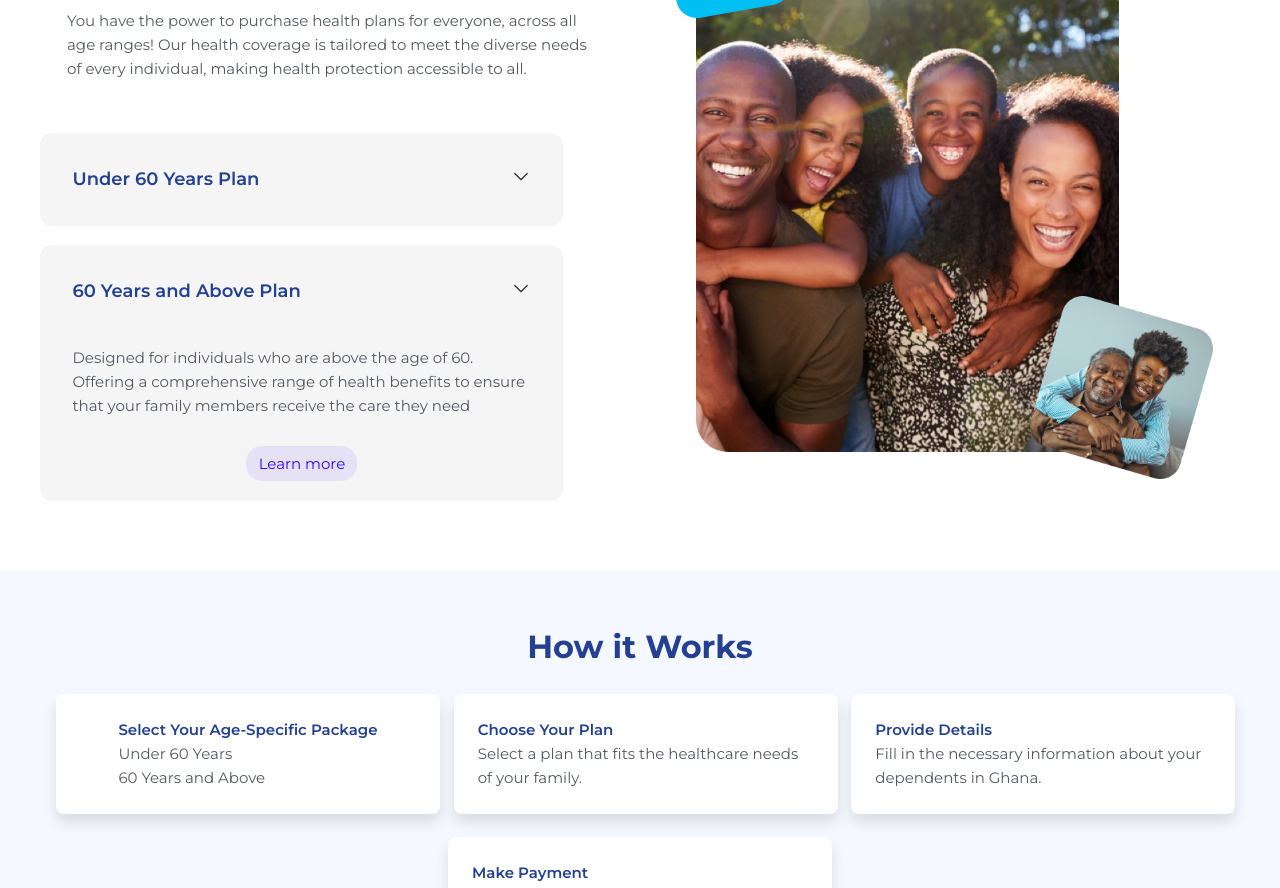
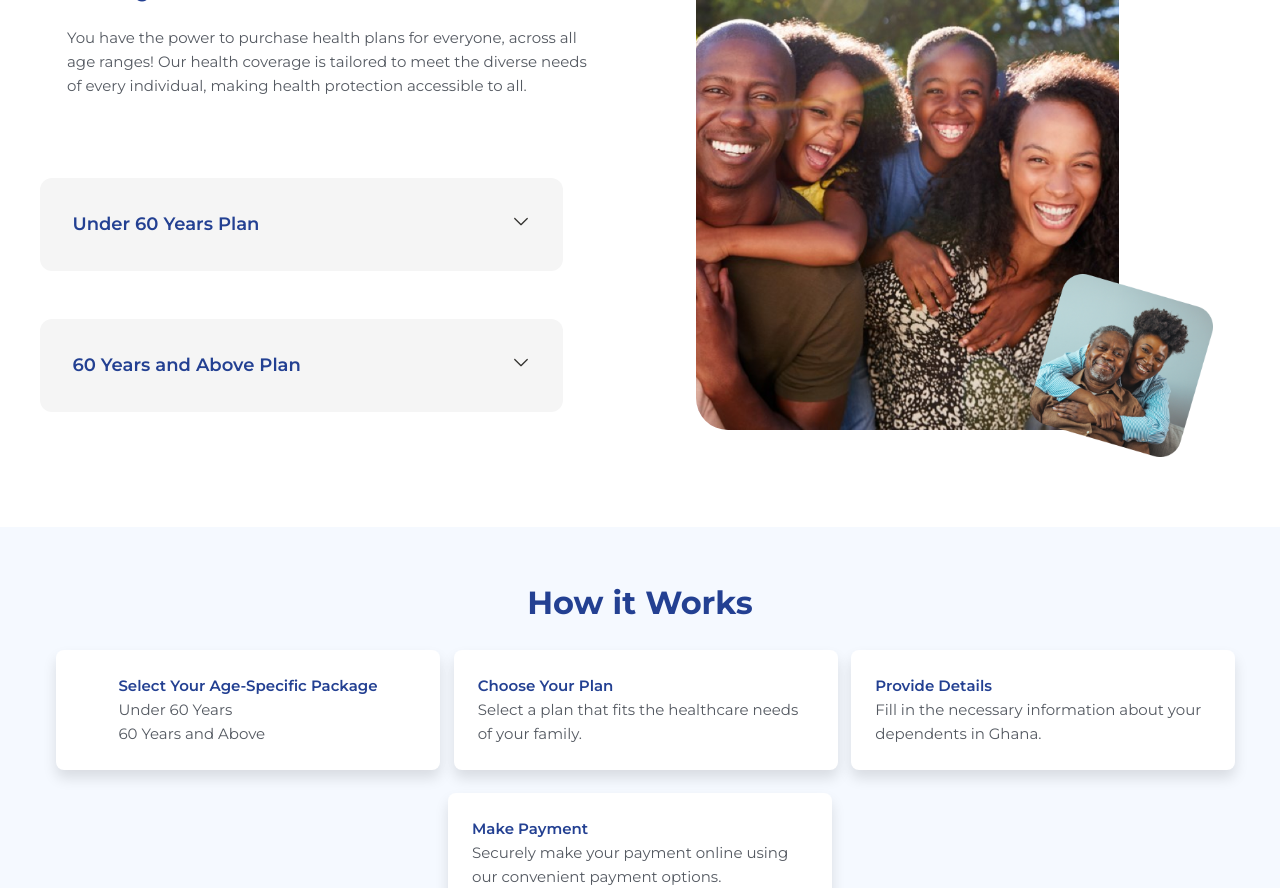
Before and after one commit to jayse45/landing_page_glico, a React (Create React App) app: page / in a window 1280 px wide. Shown: the part 1320-2208 px from the top of the page. Built offline with nearby package versions, Linux system fonts and the light colour scheme.

Commit message:
homepage accordion

```diff
--- a/src/components/SunkwaplanCategoriescard/index.jsx
+++ b/src/components/SunkwaplanCategoriescard/index.jsx
@@ -1,15 +1,24 @@
 import React from "react";
+
+import { useNavigate } from "react-router-dom";
 
 import { Button, Img, Input, Text } from "components";
 
 const SunkwaplanCategoriescard = (props) => {
+  const navigate = useNavigate();
   return (
     <>
       <div className={props.className}>
-        <div className="flex flex-col items-start justify-start w-auto md:w-full">
-          <div className="bg-gray-100 flex flex-col items-start justify-start p-3 rounded-[12px] w-[523px] md:w-full">
+      <>
+  {/* component */}
+  <div className="m-2 space-y-2">
+    <div
+      className="group flex flex-col gap-2 rounded-lg bg-black p-5 text-white"
+      tabIndex={1}
+    >
+      <div className="bg-gray-100 flex flex-col items-start justify-start p-3 rounded-[12px] w-[523px] md:w-full">
             <Input
-              name="duration"
+              name="duration_One"
               placeholder="Under 60 Years Plan"
               className="font-montserrat font-semibold p-0 placeholder:text-indigo-800 text-left text-lg w-full"
               wrapClassName="flex w-full"
@@ -25,10 +34,35 @@ const SunkwaplanCategoriescard = (props) => {
               size="sm"
               variant="fill"
             ></Input>
+            <div className="bg-gray-100 flex flex-col items-center justify-start w-full invisible h-auto max-h-0 items-center opacity-0 transition-all group-focus:visible group-focus:max-h-screen group-focus:opacity-100 group-focus:duration-1000">
+              <Text
+                className="leading-[24.00px] max-w-[459px] md:max-w-full text-[15px] text-gray-700"
+                size="txtMontserratRegular15"
+              >
+                {props?.descriptionTwo}
+              </Text>
+
+              <div className="bg-gray-100 flex flex-col items-center justify-start px-5 py-2 w-full">
+              <Button
+                className="common-pointer !text-deep_purple-A700 cursor-pointer font-montserrat min-w-[111px] rounded-[16px] text-[15px] text-center"
+                onClick={() => navigate("/under60")}
+                color="deep_purple_A700_14"
+                size="xs"
+                variant="fill"
+              >
+                {props?.learnMore}
+              </Button>
+            </div>
+            </div>
+
           </div>
-        </div>
-        <div className="flex flex-col items-start justify-start w-auto md:w-full">
-          <div className="bg-gray-100 flex flex-col items-start justify-start p-3 rounded-[12px] w-[523px] md:w-full">
+    </div>
+
+    <div
+      className="group flex flex-col gap-2 rounded-lg bg-black p-5 text-white"
+      tabIndex={3}
+    >
+      <div className="bg-gray-100 flex flex-col items-start justify-start p-3 rounded-[12px] w-[523px] md:w-full">
             <Input
               name="duration_One"
               placeholder="60 Years and Above Plan"
@@ -46,15 +80,15 @@ const SunkwaplanCategoriescard = (props) => {
               size="sm"
               variant="fill"
             ></Input>
-            <div className="bg-gray-100 flex flex-col items-center justify-start p-5 w-full">
+            <div className="bg-gray-100 flex flex-col items-center justify-start w-full invisible h-auto max-h-0 items-center opacity-0 transition-all group-focus:visible group-focus:max-h-screen group-focus:opacity-100 group-focus:duration-1000">
               <Text
                 className="leading-[24.00px] max-w-[459px] md:max-w-full text-[15px] text-gray-700"
                 size="txtMontserratRegular15"
               >
                 {props?.descriptionThree}
               </Text>
-            </div>
-            <div className="bg-gray-100 flex flex-col items-center justify-start px-5 py-2 w-full">
+
+              <div className="bg-gray-100 flex flex-col items-center justify-start px-5 py-2 w-full">
               <Button
                 className="common-pointer !text-deep_purple-A700 cursor-pointer font-montserrat min-w-[111px] rounded-[16px] text-[15px] text-center"
                 onClick={props?.onClick}
@@ -65,14 +99,22 @@ const SunkwaplanCategoriescard = (props) => {
                 {props?.learnMore}
               </Button>
             </div>
+            </div>
+
           </div>
-        </div>
+    </div>
+  </div>
+</>
+
+
       </div>
     </>
   );
 };
 
 SunkwaplanCategoriescard.defaultProps = {
+  descriptionTwo:
+    "Designed for individuals who are below the age of 60. Offering a comprehensive range of health benefits to ensure that your family members receive the care they need",
   descriptionThree:
     "Designed for individuals who are above the age of 60. Offering a comprehensive range of health benefits to ensure that your family members receive the care they need",
   learnMore: "Learn more",
--- a/src/pages/Above/index.jsx
+++ b/src/pages/Above/index.jsx
@@ -15,7 +15,7 @@ const AbovePage = () => {
         <Header className="bg-white-A700 flex gap-[188px] items-center justify-center px-20 md:px-5 py-5 w-full" />
         <Button
           className="common-pointer cursor-pointer flex items-center justify-center min-w-[1440px] md:min-w-full"
-          onClick={() => navigate("/aboveone")}
+          onClick={() => navigate("/")}
           leftIcon={
             <Img
               className="h-5 mt-px mr-2.5"
--- a/src/pages/Sunkwaplan/index.jsx
+++ b/src/pages/Sunkwaplan/index.jsx
@@ -245,6 +245,8 @@ const SunkwaplanPage = () => {
                 className="flex flex-col gap-[19px] items-start justify-start w-auto sm:w-full"
                 onClick={() => navigate("/above")}
               />
+
+
             </div>
             <div className="md:h-[534px] h-[589px] relative w-[48%] md:w-full sm:hidden">
               <Img
```
Also changed, not shown: 1 other file (tests, documents, lock files or other folders).
